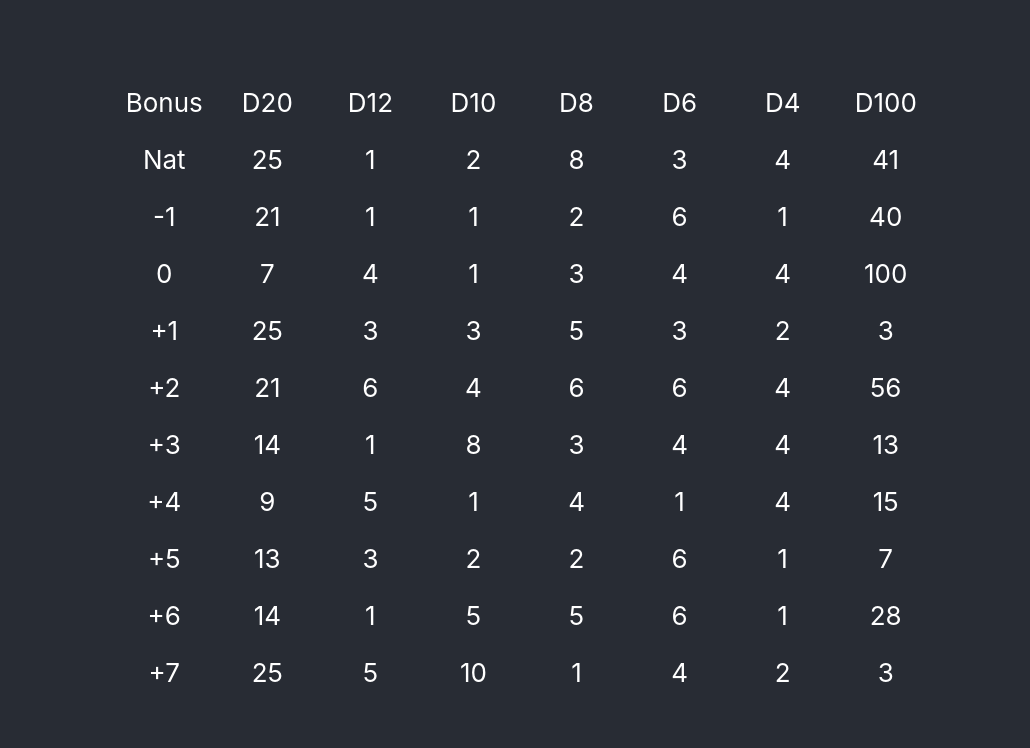
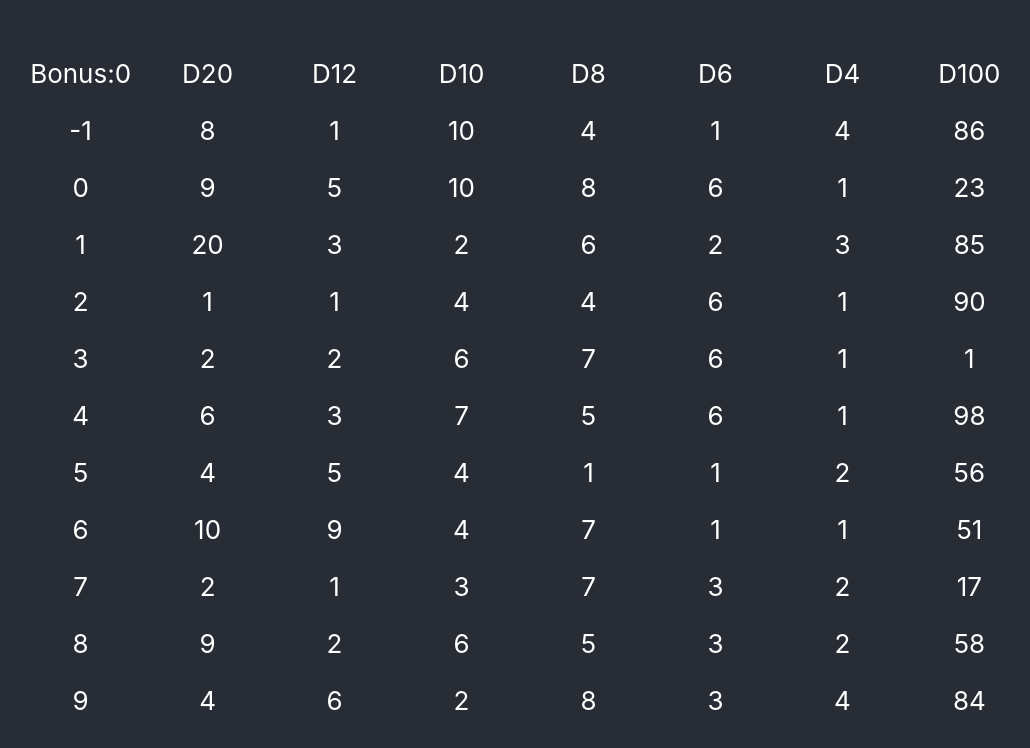
Before and after one commit to Utkarsh-G/fast-dice, a React (Create React App) app in the folder fast-dice/: page / in a window 1280 px wide. Shown: the top 748 px of the page, without its empty margins (115-1145 px from the left). Built offline with nearby package versions, Linux system fonts and the light colour scheme.

Commit message:
bonuses working on d20

```diff
--- a/fast-dice/src/App.js
+++ b/fast-dice/src/App.js
@@ -5,7 +5,7 @@ import { useState } from 'react';
 
 const gen_random = (size) => {
   let my_arr = []
-  for (let i = 0; i < 10; i++){
+  for (let i = 0; i < 11; i++){
       my_arr.push(Math.ceil(Math.random() * size))
   }
   return my_arr
@@ -22,7 +22,7 @@ function App() {
   const [d4, setD4] = useState(gen_random(4))
   const [d100, setD100] = useState(gen_random(100))
 
-  const [bonus, setBonus] = useState(5)
+  const [bonus, setBonus] = useState(0)
 
   function clickHandler(e) {
     //setroll(roll+1); // width: 100
--- /dev/null
+++ b/fast-dice/src/NumberBlock.js
@@ -0,0 +1,10 @@
+function NumberBlock({number, setBonus}) {
+
+    function clickHandler (e) {
+        setBonus(number)
+    }
+
+    return (<p onClick={clickHandler}> {number}</p>)
+}
+
+export default NumberBlock;
--- a/fast-dice/src/RollDisplay.js
+++ b/fast-dice/src/RollDisplay.js
@@ -1,19 +1,32 @@
+import NumberBlock from "./NumberBlock";
+
 function RollDisplay({d20, d12, d10, d8, d6, d4, d100, bonus, setBonus }) {
 
         return (
         <div style={{margin: 'auto', display: 'block', columnCount: 8}}>
 
-        Bonus
-        <p> Nat </p>
-        <p> -1 </p>
-        <p> 0 </p>
+        Bonus:{bonus}
+        {/* <p> Nat </p> */}
+        <NumberBlock number={-1} setBonus={setBonus}/>
+        <NumberBlock number={0} setBonus={setBonus}/>
+        <NumberBlock number={1} setBonus={setBonus}/>
+        <NumberBlock number={2} setBonus={setBonus}/>
+        <NumberBlock number={3} setBonus={setBonus}/>
+        <NumberBlock number={4} setBonus={setBonus}/>
+        <NumberBlock number={5} setBonus={setBonus}/>
+        <NumberBlock number={6} setBonus={setBonus}/>
+        <NumberBlock number={7} setBonus={setBonus}/>
+        <NumberBlock number={8} setBonus={setBonus}/>
+        <NumberBlock number={9} setBonus={setBonus}/>
+        {/* <p> -1 </p> */}
+        {/* <p> 0 </p>
         <p> +1 </p>
         <p> +2 </p>
         <p> +3 </p>
         <p> +4 </p>
         <p> +5 </p>
         <p> +6 </p>
-        <p> +7 </p>
+        <p> +7 </p>  */}
 
         <p> D20</p>
         {d20.map((number)=>{
```
